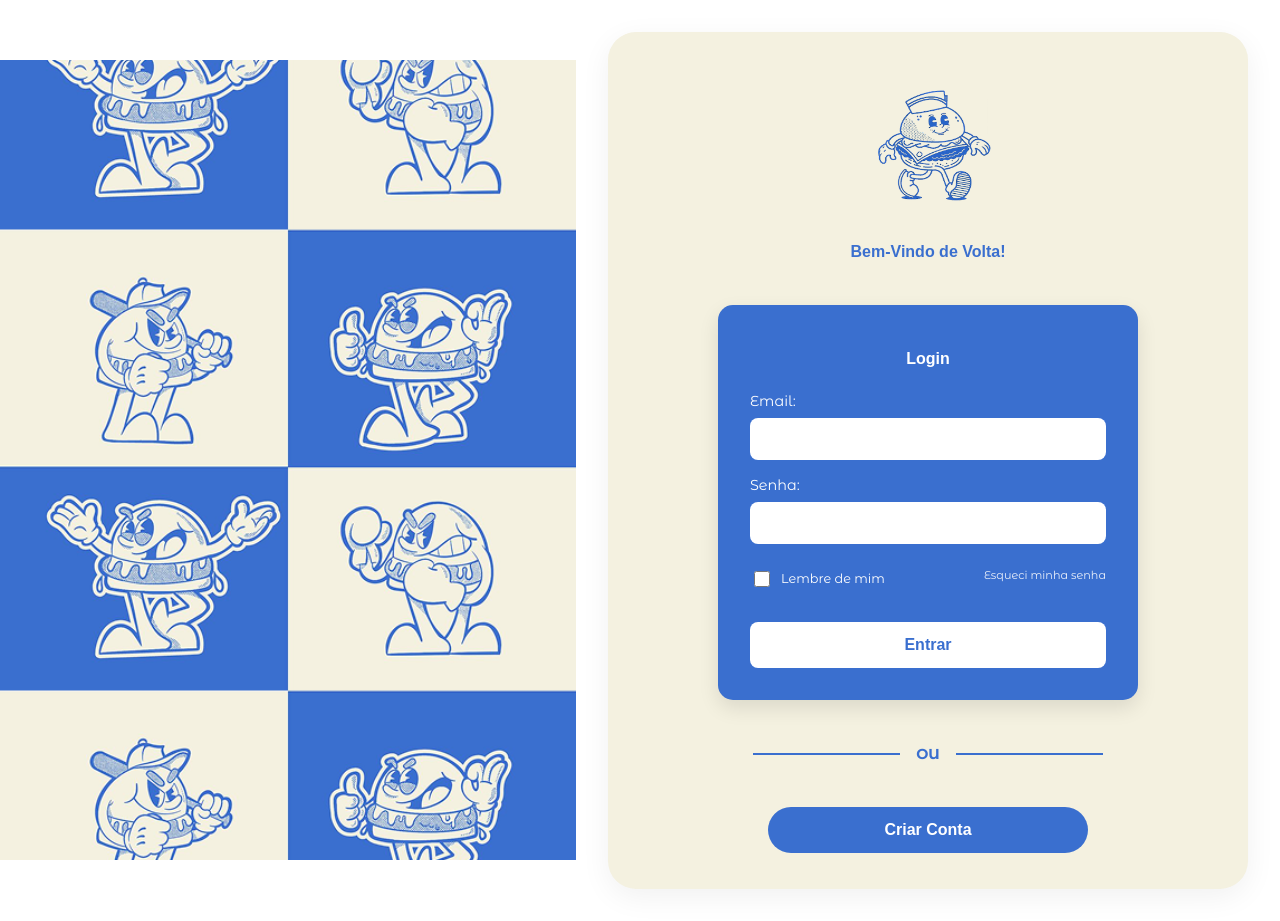
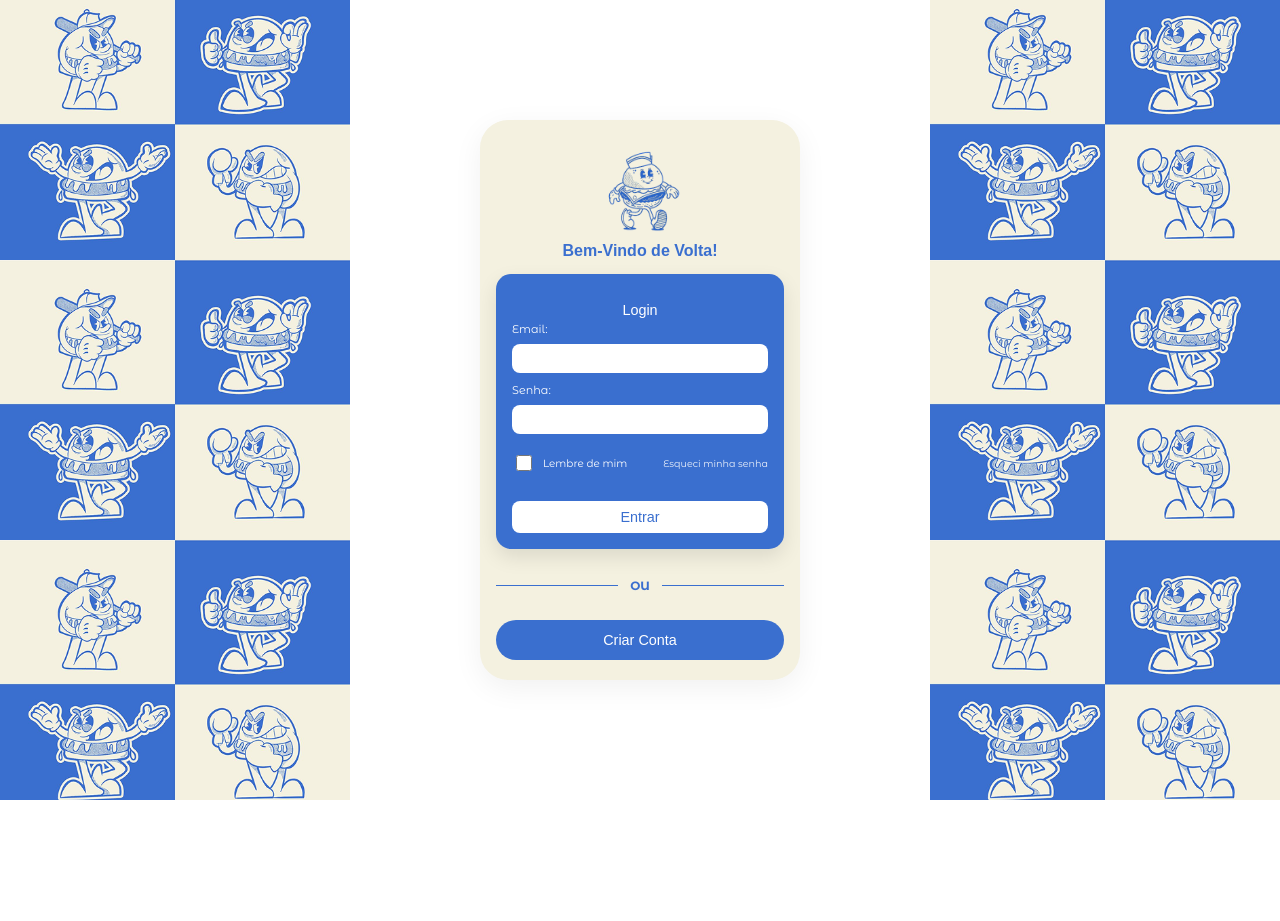
Before and after one commit to Nathsanfer/order-tech-front, a Next.js app: page / in a window 1280 px wide. After the commit the page ends 800 px from the top, so only its background shows below. Built offline with nearby package versions, Linux system fonts and the light colour scheme; a web font is replaced by a local one.

Commit message:
feat: adjust image dimensions and add style for mirrored right container

```diff
--- a/src/app/page.jsx
+++ b/src/app/page.jsx
@@ -36,8 +36,8 @@ export default function Login() {
             <Image
               src="/images/albertopng.png"
               alt="Personagem Alberto"
-              width={160}
-              height={140}
+              width={120}
+              height={120}
               className={styles.character}
               priority
             />
@@ -112,6 +112,9 @@ export default function Login() {
 
       </div>
 
+      <div className={styles.containerRightMirror}>
+      </div>
+
     </div>
   );
 }
--- a/src/app/page.module.css
+++ b/src/app/page.module.css
@@ -11,7 +11,7 @@
     background-repeat: repeat-y;
     background-size: contain;
     background-position: center;
-    width: 600px;
+    width: 500px;
     height: 100vh;
     display: flex;
     align-items: center;
@@ -27,6 +27,18 @@
   padding: 2rem;
 }
 
+.containerRightMirror {
+  background-image: url('/images/albertos.png');
+  background-repeat: repeat-y;
+  background-size: contain;
+  background-position: center;
+  width: 500px;
+  height: 100vh;
+  display: flex;
+  align-items: center;
+  justify-content: center;
+}
+
 .form {
   display: flex;
   flex-direction: column;
@@ -40,10 +52,6 @@
   align-self: center;
   background-color: var(--color-secondary);
   box-shadow: 0 8px 30px rgba(0,0,0,0.06);
-}
-
-.img {
-  display: none;
 }
 
 .welcomeText {
@@ -219,31 +227,415 @@
 }
 
 /* Responsividade */
-@media (max-width: 480px) {
+
+/* Mobile - 481px */
+@media (min-width: 481px) {
   .container {
+    overflow-y: hidden;
+    height: 100vh;
+    flex-direction: column;
+  }
+
+  .containerLeft {
+    display: none;
+  }
+
+  .containerRight {
     padding: 1rem;
   }
 
-  .loginCard {
-    padding: 1.5rem;
-    max-width: 300px;
+  .containerRightMirror {
+    display: none;
+  }
+
+  .form {
+    width: 100%;
+    max-width: 18rem;
+    min-height: auto;
+    padding: 1.25rem 0.85rem;
+    gap: 0.85rem;
+  }
+
+  .characterContainer {
+    display: none;
   }
 
   .welcomeText {
-    font-size: 1.25rem;
+    font-size: 0.9rem;
+    margin-bottom: 0.25rem;
+  }
+
+  .loginCard {
+    padding: 0.85rem;
+    max-width: 100%;
+  }
+
+  .loginTitle {
+    font-size: 0.8rem;
+    font-weight: 500;
+    margin-bottom: 0.75rem;
+  }
+
+  .loginForm {
+    gap: 0.5rem;
+  }
+
+  .label {
+    font-size: 0.65rem;
+  }
+
+  .input {
+    font-size: 0.8rem;
+    padding: 0.4rem;
   }
 
   .checkboxContainer {
-    flex-direction: column;
-    align-items: flex-start;
-    gap: 0.75rem;
+    flex-direction: row;
+    justify-content: space-between;
+    align-items: center;
+    gap: 0.25rem;
+  }
+
+  .loginButton {
+    font-size: 0.8rem;
+    font-weight: 500;
+    padding: 0.5rem;
+  }
+
+  .rememberMe {
+    font-size: 0.60rem;
+  }
+
+  .forgotPassword {
+    font-size: 0.55rem;
+  }
+
+  .divider {
+    max-width: 100%;
+    margin: 0.5rem 0;
+  }
+
+  .divider::before {
+    height: 1px;
+  }
+
+  .divider span {
+    font-size: 0.65rem;
+    padding: 0 0.6rem;
+  }
+
+  .createAccountButton {
+    max-width: 100%;
+    font-size: 0.8rem;
+    padding: 0.6rem 1.25rem;
+    font-weight: 500;
+  }
+}
+
+/* Tablet - 768px */
+@media (min-width: 768px) {
+  .container {
+    overflow-y: hidden;
+    height: 100vh;
+    flex-direction: row;
+  }
+
+  .containerLeft {
+    display: flex;
+    width: 200px;
+  }
+
+  .containerRight {
+    padding: 1.5rem;
+  }
+
+  .containerRightMirror {
+    display: flex;
+    width: 200px;
+  }
+
+  .form {
+    width: 100%;
+    max-width: 24rem;
+    min-height: auto;
+    padding: 1.75rem 1.5rem;
+    gap: 1.15rem;
+  }
+
+  .characterContainer {
+    display: none;
+  }
+
+  .welcomeText {
+    font-size: 1.1rem;
+    margin-bottom: 0.75rem;
+  }
+
+  .loginCard {
+    padding: 1.25rem;
+    max-width: 100%;
+  }
+
+  .loginTitle {
+    font-size: 0.95rem;
+    font-weight: 500;
+    margin-bottom: 1.25rem;
+  }
+
+  .loginForm {
+    gap: 0.85rem;
+  }
+
+  .label {
+    font-size: 0.8rem;
+  }
+
+  .input {
+    font-size: 0.95rem;
+    padding: 0.6rem;
+  }
+
+  .checkboxContainer {
+    flex-direction: row;
+    justify-content: space-between;
+    align-items: center;
+    gap: 0.5rem;
+  }
+
+  .loginButton {
+    font-size: 0.95rem;
+    font-weight: 500;
+    padding: 0.65rem;
+  }
+
+  .rememberMe {
+    font-size: 0.70rem;
+  }
+
+  .forgotPassword {
+    font-size: 0.65rem;
+  }
+
+  .divider {
+    max-width: 100%;
+    margin: 0.85rem 0;
+  }
+
+  .divider::before {
+    height: 1px;
+  }
+
+  .divider span {
+    font-size: 0.8rem;
+    padding: 0 0.8rem;
+  }
+
+  .createAccountButton {
+    max-width: 100%;
+    font-size: 0.95rem;
+    padding: 0.8rem 1.75rem;
+    font-weight: 500;
+  }
+}
+
+/* Desktop Small - 1024px */
+@media (min-width: 1024px) {
+  .container {
+    overflow-y: hidden;
+    height: 100vh;
+    flex-direction: row;
+  }
+
+  .containerLeft {
+    display: flex;
+    width: 200px;
+  }
+
+  .containerRight {
+    padding: 1.75rem;
+  }
+
+  .containerRightMirror {
+    display: flex;
+    width: 200px;
+  }
+
+  .form {
+    width: 22rem;
+    min-height: 30rem;
+    padding: 1.5rem 1.25rem;
+    gap: 1.15rem;
+  }
+
+  .characterContainer {
+    display: block;
+  }
+
+  .character {
+    width: 100px;
+    height: 100px;
+  }
+
+  .welcomeText {
+    font-size: 0.8rem;
+    margin-top: -0.6rem;
+    margin-bottom: -0.3rem;
+  }
+
+  .loginCard {
+    padding: 0.8rem;
+  }
+
+  .loginTitle {
+    font-size: 0.8rem;
+    font-weight: 500;
+  }
+
+  .loginForm {
+    gap: 0.4rem;
+    margin-top: -0.5rem;
+  }
+
+  .label {
+    font-size: 0.6rem;
+  }
+
+  .input {
+    font-size: 0.8rem;
+    padding: 0.4rem;
+  }
+
+  .checkboxContainer {
+    flex-direction: row;
+    justify-content: space-between;
+    align-items: center;
+    gap: 0.5rem;
+  }
+
+  .loginButton {
+    font-size: 0.8rem;
+    font-weight: 500;
+    padding: 0.55rem;
+  }
+
+  .rememberMe {
+    font-size: 0.68rem;
+  }
+
+  .forgotPassword {
+    font-size: 0.63rem;
+  }
+
+  .divider {
+    max-width: 300px;
+    margin: 0 0;
+  }
+
+  .divider::before {
+    height: 1px;
+  }
+
+  .divider span {
+    font-size: 0.6rem;
+    padding: 0 0.75rem;
   }
 
   .createAccountButton {
     max-width: 300px;
+    font-size: 0.8rem;
+    padding: 0.55rem 1.6rem;
+    font-weight: 500;
+  }
+}
+
+/* Desktop Medium - 1280px */
+@media (min-width: 1280px) {
+  .container {
+    overflow-y: hidden;
+    height: 100vh;
+  }
+
+  .containerLeft {
+    width: 350px;
+  }
+
+  .containerRightMirror {
+    width: 350px;
+  }
+
+  .form {
+    width: 20rem;
+    min-height: 35rem;
+    padding: 1rem;
+  }
+
+  .welcomeText {
+    font-size: 1rem;
+    margin-top: -1rem;
+  }
+
+  .loginCard {
+    padding: 1rem;
+  }
+
+  .loginTitle {
+    font-size: 0.9rem;
+    font-weight: 500;
+  }
+
+  .loginForm {
+    gap: 0.65rem;
+    margin-top: -1rem;
+  }
+
+  .label {
+    font-size: 0.7rem;
+  }
+
+  .input {
+    font-size: 0.9rem;
+    padding: 0.4rem;
+  }
+
+  .checkboxContainer {
+    flex-direction: row;
+    justify-content: space-between;
+    align-items: center;
+    gap: 0.5rem;
+  }
+
+  .loginButton {
+    font-size: 0.9rem;
+    font-weight: 500;
+    padding: 0.50rem;
+  }
+
+  .rememberMe {
+    font-size: 0.65rem;
+  }
+
+  .forgotPassword {
+    font-size: 0.60rem;
   }
 
   .divider {
     max-width: 300px;
+    margin: 0.5rem 0;
+  }
+
+  .divider::before {
+    height: 1px;
+  }
+
+  .divider span {
+    font-size: 0.75rem;
+    padding: 0 0.75rem;
+  }
+
+  .createAccountButton {
+    max-width: 300px;
+    font-size: 0.9rem;
+    padding: 0.75rem 1.5rem;
+    font-weight: 500;
   }
 }
```
